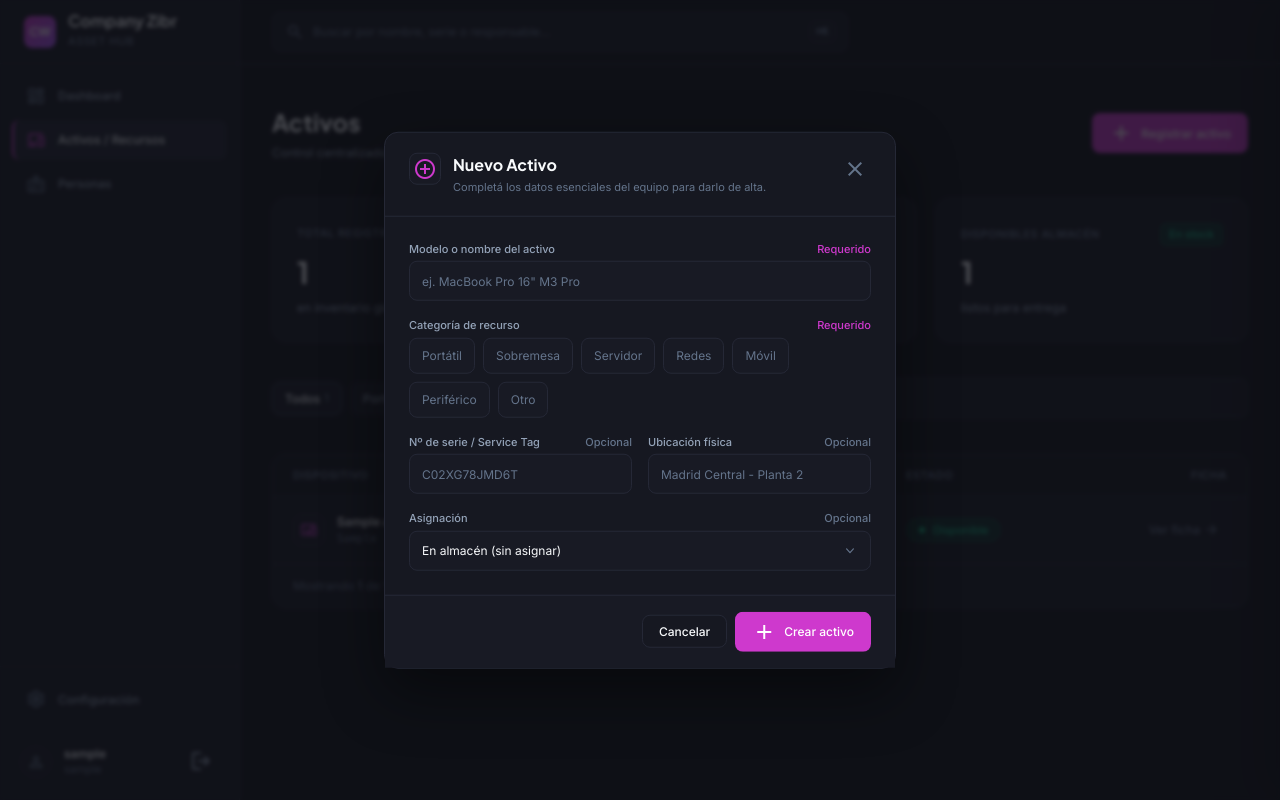
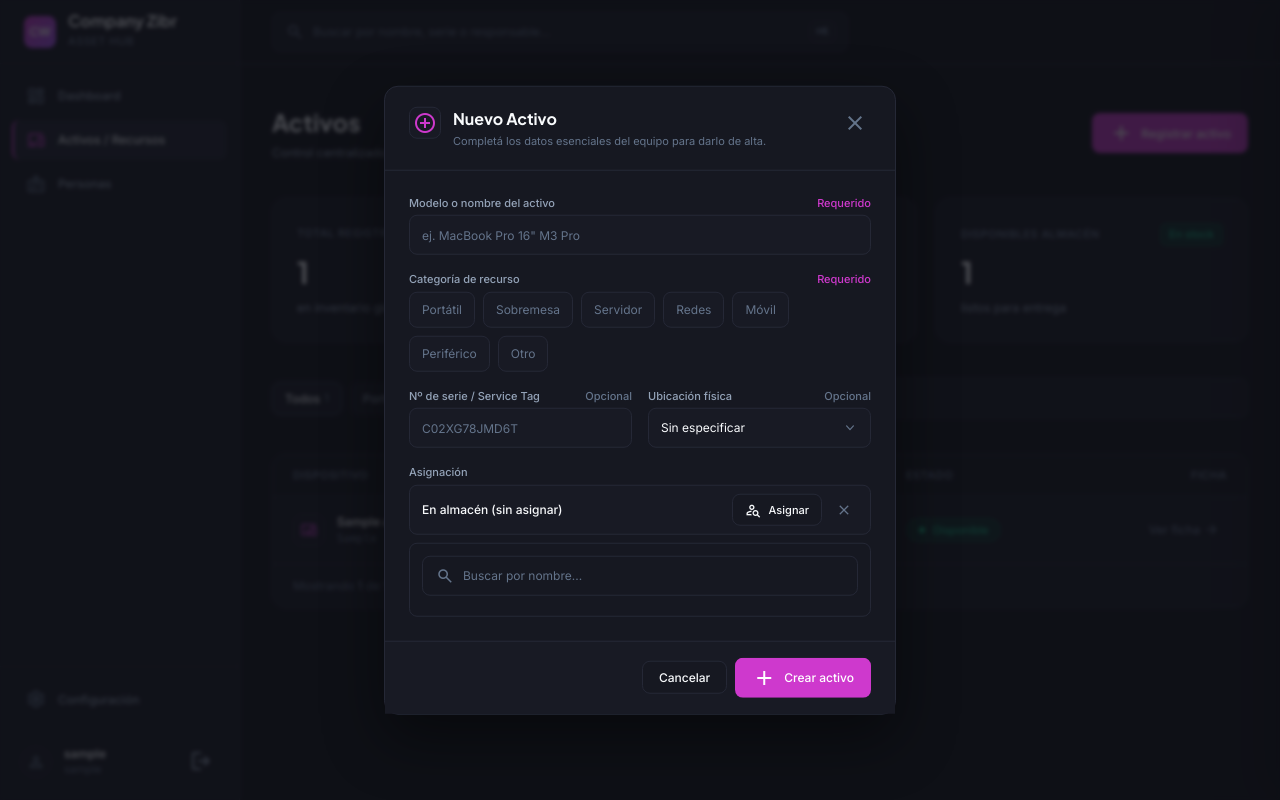
Before and after one commit to WaraYasy/AppFunt, a Flask app: page /activos?nuevo=1 in a window 1280 px wide. Run offline with Flask 3, Linux system fonts and the light colour scheme; a user stored in the database is signed in; tables that the repository leaves empty hold one stand-in row (values such as "Sample post").

Commit message:
WIP: Corregir asignar asset a personal

```diff
--- a/app/controllers/assets_controller.py
+++ b/app/controllers/assets_controller.py
@@ -6,6 +6,7 @@ from app.database import SessionLocal
 from app.forms import EditarActivoForm, NuevoActivoForm
 from app.i18n import DEFAULT_LOCALE, translate
 from app.models.assets import Asset, AssetCategoria
+from app.models.personal import PersonalUbicacion
 from app.repositories.asset_repository import AssetRepository
 from app.repositories.personal_repository import PersonalRepository
 from app.template_helpers import asset_icon, person_initials
@@ -99,12 +100,22 @@ def _choices_id_personal(personal_repo: PersonalRepository) -> list[tuple[str, s
     ]
 
 
+def _choices_ubicacion() -> list[tuple[str, str]]:
+    """Ubicación cerrada: mismas sedes que Personal (ver PersonalUbicacion),
+    para que la ubicación de un activo siempre sea una sede real y
+    consistente con las de la gente, no texto libre inventado."""
+    vacio = translate("assets.field_not_specified", _locale())
+    return [("", vacio)] + [(sede, sede) for sede in PersonalUbicacion.OPCIONES]
+
+
 def _preparar_form_nuevo(form: NuevoActivoForm, personal_repo: PersonalRepository) -> None:
     form.categoria.choices = [(categoria, categoria) for categoria in AssetCategoria.OPCIONES]
+    form.ubicacion.choices = _choices_ubicacion()
     form.id_personal.choices = _choices_id_personal(personal_repo)
 
 
 def _preparar_form_editar(form: EditarActivoForm, personal_repo: PersonalRepository) -> None:
+    form.ubicacion.choices = _choices_ubicacion()
     form.id_personal.choices = _choices_id_personal(personal_repo)
 
 
@@ -144,9 +155,20 @@ def _contexto_index(
         for categoria, label_key in CATEGORIAS_FILTRO
     ]
 
+    personal_json = [
+        {
+            "id": persona.id,
+            "nombre": f"{persona.nombre} {persona.apellido}",
+            "iniciales": person_initials(persona),
+            "departamento": persona.departamento,
+        }
+        for persona in personal_repo.get_all()
+    ]
+
     return {
         "assets": assets,
         "assets_json": [_serializar_asset(asset) for asset in assets],
+        "personal_json": personal_json,
         "total_assets": total_assets,
         "total_disponibles": total_disponibles,
         "total_asignados": total_asignados,
@@ -183,7 +205,7 @@ def crear():
                 nombre=form.nombre.data.strip(),
                 categoria=form.categoria.data,
                 numero_serie=_limpio(form.numero_serie.data),
-                ubicacion=_limpio(form.ubicacion.data),
+                ubicacion=form.ubicacion.data or None,
                 id_personal=form.id_personal.data or None,
             ),
         ):
@@ -216,7 +238,7 @@ def editar(id_asset):
             form,
             lambda: asset_repo.update(
                 asset,
-                ubicacion=_limpio(form.ubicacion.data),
+                ubicacion=form.ubicacion.data or None,
                 id_personal=form.id_personal.data or None,
                 cpu=_limpio(form.cpu.data),
                 ram=_limpio(form.ram.data),
--- a/app/forms.py
+++ b/app/forms.py
@@ -31,7 +31,7 @@ class NuevoActivoForm(FlaskForm):
     )
     categoria = RadioField(validators=[DataRequired(message="forms.error_required")])
     numero_serie = StringField(validators=[Optional(), Length(max=60)])
-    ubicacion = StringField(validators=[Optional(), Length(max=120)])
+    ubicacion = SelectField(validators=[Optional()])
     id_personal = SelectField(validators=[Optional()])
 
 
@@ -41,7 +41,7 @@ class EditarActivoForm(FlaskForm):
     (ver docstring del módulo); garantía tampoco: no aporta lo suficiente
     como para justificar el campo."""
 
-    ubicacion = StringField(validators=[Optional(), Length(max=120)])
+    ubicacion = SelectField(validators=[Optional()])
     id_personal = SelectField(validators=[Optional()])
     cpu = StringField(validators=[Optional(), Length(max=120)])
     ram = StringField(validators=[Optional(), Length(max=60)])
--- a/app/static/css/assets.css
+++ b/app/static/css/assets.css
@@ -94,3 +94,136 @@
   color: var(--color-on-surface);
   font-weight: var(--font-weight-medium);
 }
+
+/* Selector de custodio con buscador (modales Nuevo/Editar Activo) */
+.assign-picker__native {
+  display: none;
+}
+
+.assign-picker__current {
+  display: flex;
+  align-items: center;
+  justify-content: space-between;
+  gap: var(--space-3);
+  padding: var(--space-2) var(--space-3);
+  border-radius: var(--radius-md);
+  border: 1px solid var(--color-border-subtle);
+  background-color: var(--color-surface-card);
+}
+
+.assign-picker__current-label {
+  min-width: 0;
+  overflow-wrap: break-word;
+  font-size: var(--text-sm);
+  font-weight: var(--font-weight-medium);
+  color: var(--color-on-surface);
+}
+
+.assign-picker__current-actions {
+  display: flex;
+  align-items: center;
+  gap: var(--space-2);
+  flex-shrink: 0;
+}
+
+.assign-picker__assign-btn {
+  height: 2rem;
+  padding: 0 var(--space-3);
+  font-size: var(--text-xs);
+}
+
+.assign-picker__clear-btn {
+  width: 1.75rem;
+  height: 1.75rem;
+  border-radius: var(--radius-sm);
+  display: flex;
+  align-items: center;
+  justify-content: center;
+  color: var(--color-on-surface-subtle);
+  flex-shrink: 0;
+  transition:
+    color var(--transition-fast),
+    background-color var(--transition-fast);
+}
+
+.assign-picker__clear-btn:hover {
+  color: var(--color-error);
+  background-color: var(--color-error-surface);
+}
+
+.assign-picker__clear-btn .material-symbols-outlined {
+  font-size: 16px;
+}
+
+.assign-picker__panel {
+  margin-top: var(--space-2);
+  padding: var(--space-3);
+  border-radius: var(--radius-md);
+  border: 1px solid var(--color-border-subtle);
+  background-color: var(--color-surface-subtle);
+  display: flex;
+  flex-direction: column;
+  gap: var(--space-2);
+}
+
+.assign-picker__results {
+  display: flex;
+  flex-direction: column;
+  gap: var(--space-1);
+  max-height: 14rem;
+  overflow-y: auto;
+}
+
+.assign-picker__result {
+  display: flex;
+  align-items: center;
+  gap: var(--space-2);
+  padding: var(--space-2);
+  border-radius: var(--radius-sm);
+  text-align: left;
+  color: var(--color-on-surface);
+  transition: background-color var(--transition-fast);
+}
+
+.assign-picker__result:hover {
+  background-color: var(--color-surface-hover);
+}
+
+.assign-picker__result-avatar {
+  width: 1.75rem;
+  height: 1.75rem;
+  border-radius: var(--radius-full);
+  background-color: var(--color-surface-card);
+  border: 1px solid var(--color-border-subtle);
+  display: flex;
+  align-items: center;
+  justify-content: center;
+  font-size: var(--text-xs);
+  font-weight: var(--font-weight-bold);
+  color: var(--color-accent-blue);
+  flex-shrink: 0;
+}
+
+.assign-picker__result-text {
+  display: flex;
+  flex-direction: column;
+  min-width: 0;
+}
+
+.assign-picker__result-name {
+  font-size: var(--text-sm);
+  font-weight: var(--font-weight-medium);
+  overflow-wrap: break-word;
+}
+
+.assign-picker__result-meta {
+  font-size: var(--text-xs);
+  color: var(--color-on-surface-subtle);
+}
+
+.assign-picker__empty {
+  padding: var(--space-3);
+  font-size: var(--text-sm);
+  color: var(--color-on-surface-subtle);
+  text-align: center;
+}
--- a/app/static/js/assets.js
+++ b/app/static/js/assets.js
@@ -13,6 +13,8 @@ document.addEventListener("DOMContentLoaded", () => {
   const assets = JSON.parse(dataEl.textContent);
   const i18n = JSON.parse(i18nEl.textContent);
   const assetsById = Object.fromEntries(assets.map((asset) => [asset.id, asset]));
+  const personalDataEl = document.getElementById("assetsPersonalData");
+  const personal = personalDataEl ? JSON.parse(personalDataEl.textContent) : [];
 
   const rows = document.querySelectorAll(".asset-row");
   const noResultsRow = document.getElementById("noResultsRow");
@@ -43,6 +45,96 @@ document.addEventListener("DOMContentLoaded", () => {
     });
 
     return { open, close };
+  }
+
+  // --- Selector de custodio con buscador (ver macros/forms.html: campo_asignacion).
+  // El <select> nativo (`fieldId`) sigue siendo el que valida y se manda con
+  // el form; este widget solo lo maneja desde arriba. ---
+  function wireAssignPicker(fieldId, personalList) {
+    const nativeSelect = document.getElementById(fieldId);
+    const picker = document.querySelector(`.assign-picker[data-picker-for="${fieldId}"]`);
+    if (!nativeSelect || !picker) return { render: () => {}, setValue: () => {} };
+
+    const currentLabel = picker.querySelector("[data-current-label]");
+    const assignBtn = picker.querySelector("[data-assign-btn]");
+    const assignBtnLabel = picker.querySelector("[data-assign-btn-label]");
+    const clearBtn = picker.querySelector("[data-clear-btn]");
+    const panel = picker.querySelector("[data-panel]");
+    const searchInput = picker.querySelector("[data-search]");
+    const resultsEl = picker.querySelector("[data-results]");
+
+    function personaById(id) {
+      return personalList.find((persona) => persona.id === id) || null;
+    }
+
+    function render() {
+      const persona = personaById(nativeSelect.value);
+      currentLabel.textContent = persona ? persona.nombre : i18n.assignUnassignedLabel;
+      assignBtnLabel.textContent = persona ? i18n.assignChangeButton : i18n.assignButton;
+      clearBtn.hidden = !persona;
+    }
+
+    function closePanel() {
+      panel.hidden = true;
+    }
+
+    function renderResultados(query) {
+      resultsEl.replaceChildren();
+      const q = query.trim().toLowerCase();
+      const coincidencias = personalList.filter(
+        (persona) =>
+          !q || persona.nombre.toLowerCase().includes(q) || (persona.departamento || "").toLowerCase().includes(q)
+      );
+
+      if (coincidencias.length === 0) {
+        resultsEl.appendChild(el("p", "assign-picker__empty", i18n.assignNoResults));
+        return;
+      }
+
+      coincidencias.forEach((persona) => {
+        const boton = document.createElement("button");
+        boton.type = "button";
+        boton.className = "assign-picker__result";
+        boton.appendChild(el("span", "assign-picker__result-avatar", persona.iniciales));
+        const texto = el("span", "assign-picker__result-text");
+        texto.appendChild(el("span", "assign-picker__result-name", persona.nombre));
+        if (persona.departamento) texto.appendChild(el("span", "assign-picker__result-meta", persona.departamento));
+        boton.appendChild(texto);
+        boton.addEventListener("click", () => {
+          nativeSelect.value = persona.id;
+          render();
+          closePanel();
+        });
+        resultsEl.appendChild(boton);
+      });
+    }
+
+    function openPanel() {
+      panel.hidden = false;
+      searchInput.value = "";
+      renderResultados("");
+      searchInput.focus();
+    }
+
+    assignBtn.addEventListener("click", () => (panel.hidden ? openPanel() : closePanel()));
+    clearBtn.addEventListener("click", () => {
+      nativeSelect.value = "";
+      render();
+      closePanel();
+    });
+    searchInput.addEventListener("input", (event) => renderResultados(event.target.value));
+    document.addEventListener("click", (event) => {
+      if (!picker.contains(event.target)) closePanel();
+    });
+
+    render();
+    return {
+      render,
+      setValue(id) {
+        nativeSelect.value = id || "";
+        render();
+      },
+    };
   }
 
   // --- Drawer de detalle ---
@@ -165,6 +257,7 @@ document.addEventListener("DOMContentLoaded", () => {
   ]);
   const openNuevoActivoBtn = document.getElementById("openNuevoActivoBtn");
   if (openNuevoActivoBtn) openNuevoActivoBtn.addEventListener("click", nuevoActivoModal.open);
+  wireAssignPicker("id_personal", personal);
 
   // --- Modal "Editar Activo" ---
   const editarActivoModal = wireModal("editarActivoModal", "editarActivoBackdrop", [
@@ -173,7 +266,7 @@ document.addEventListener("DOMContentLoaded", () => {
   ]);
   const editarActivoForm = document.getElementById("editarActivoForm");
   const editarActivoContexto = document.getElementById("editarActivoContexto");
-  const editarIdPersonalSelect = document.getElementById("editar-id_personal");
+  const editarAsignarPicker = wireAssignPicker("editar-id_personal", personal);
 
   function setFieldValue(id, value) {
     const field = document.getElementById(id);
@@ -196,12 +289,7 @@ document.addEventListener("DOMContentLoaded", () => {
     setFieldValue("editar-ram", asset.ram);
     setFieldValue("editar-almacenamiento", asset.almacenamiento);
     setFieldValue("editar-sistema_operativo", asset.sistemaOperativo);
-
-    // El select de custodio se arma en el servidor con <option> por cada
-    // persona; acá solo elegimos la que corresponde (o "" = sin asignar).
-    if (editarIdPersonalSelect) {
-      editarIdPersonalSelect.value = asset.idPersonal || "";
-    }
+    editarAsignarPicker.setValue(asset.idPersonal);
 
     editarActivoModal.open();
   }
--- a/app/templates/assets.html
+++ b/app/templates/assets.html
@@ -1,5 +1,5 @@
 {% extends "base.html" %}
-{% from "macros/forms.html" import campo_texto, campo_select, campo_chips with context %}
+{% from "macros/forms.html" import campo_texto, campo_select, campo_chips, campo_asignacion with context %}
 
 {% block title %}{{ t('assets.title') }} · {{ t('brand.name') }}{% endblock %}
 
@@ -286,9 +286,9 @@
       {{ campo_chips(form.categoria, t('assets.modal_field_category'), requerido=True) }}
       <div class="field-grid">
         {{ campo_texto(form.numero_serie, t('assets.modal_field_serial'), placeholder="C02XG78JMD6T") }}
-        {{ campo_texto(form.ubicacion, t('assets.modal_field_location'), placeholder="Madrid Central - Planta 2") }}
+        {{ campo_select(form.ubicacion, t('assets.modal_field_location')) }}
       </div>
-      {{ campo_select(form.id_personal, t('assets.modal_field_assignment')) }}
+      {{ campo_asignacion(form.id_personal, t('assets.modal_field_assignment')) }}
     </div>
     <div class="modal__footer">
       <button type="button" class="btn btn-pill" id="cancelNuevoActivoBtn">{{ t('forms.cancel') }}</button>
@@ -331,8 +331,8 @@
       </button>
     </div>
     <div class="modal__body">
-      {{ campo_select(form_editar.id_personal, t('assets.modal_field_assignment')) }}
-      {{ campo_texto(form_editar.ubicacion, t('assets.modal_field_location'), placeholder="Madrid Central - Planta 2") }}
+      {{ campo_asignacion(form_editar.id_personal, t('assets.modal_field_assignment')) }}
+      {{ campo_select(form_editar.ubicacion, t('assets.modal_field_location')) }}
       <div class="field-grid">
         {{ campo_texto(form_editar.cpu, t('assets.modal_field_cpu')) }}
         {{ campo_texto(form_editar.ram, t('assets.modal_field_ram')) }}
@@ -381,6 +381,7 @@
 </div>
 
 <script type="application/json" id="assetsData">{{ assets_json | tojson }}</script>
+<script type="application/json" id="assetsPersonalData">{{ personal_json | tojson }}</script>
 <script type="application/json" id="assetsI18n">
   {{
     {
@@ -390,6 +391,10 @@
       "drawerNoCustodian": t('assets.drawer_no_custodian'),
       "drawerNoData": t('assets.drawer_no_data'),
       "deleteConfirmBody": t('assets.delete_confirm_body'),
+      "assignUnassignedLabel": t('assets.modal_field_assignment_empty'),
+      "assignButton": t('assets.assign_button'),
+      "assignChangeButton": t('assets.assign_change_button'),
+      "assignNoResults": t('assets.assign_no_results'),
     } | tojson
   }}
 </script>
--- a/app/templates/macros/forms.html
+++ b/app/templates/macros/forms.html
@@ -30,6 +30,50 @@
 </div>
 {% endmacro %}
 
+{% macro campo_asignacion(field, label) %}
+{# Selector de custodio con buscador: `field` (id_personal) es un SelectField
+   común de WTForms -queda oculto pero es el que valida y se envía con el
+   form-, y encima se dibuja un widget de búsqueda en JS (ver assets.js:
+   wireAssignPicker) que lo maneja. Sin JS, sigue existiendo el <select>
+   nativo, así que el form no queda inutilizable. #}
+<div class="field {{ 'field--invalid' if field.errors else '' }}">
+  <div class="field__label-row">
+    <label class="field__label" for="{{ field.id }}">{{ label }}</label>
+  </div>
+  {{ field(class_="assign-picker__native") }}
+  <div class="assign-picker" data-picker-for="{{ field.id }}">
+    <div class="assign-picker__current">
+      <span class="assign-picker__current-label" data-current-label></span>
+      <div class="assign-picker__current-actions">
+        <button type="button" class="btn btn-pill assign-picker__assign-btn" data-assign-btn>
+          <span class="material-symbols-outlined" style="font-size: 16px;">person_search</span>
+          <span data-assign-btn-label></span>
+        </button>
+        <button
+          type="button"
+          class="assign-picker__clear-btn"
+          data-clear-btn
+          hidden
+          aria-label="{{ t('assets.assign_clear_button') }}"
+        >
+          <span class="material-symbols-outlined">close</span>
+        </button>
+      </div>
+    </div>
+    <div class="assign-picker__panel" data-panel hidden>
+      <div class="search-field assign-picker__search">
+        <span class="material-symbols-outlined search-field__icon">search</span>
+        <input type="text" class="search-field__input" data-search placeholder="{{ t('assets.assign_search_placeholder') }}" />
+      </div>
+      <div class="assign-picker__results" data-results></div>
+    </div>
+  </div>
+  {% if field.errors %}
+  <span class="field__error">{{ t(field.errors[0]) }}</span>
+  {% endif %}
+</div>
+{% endmacro %}
+
 {% macro campo_chips(field, label, requerido=False) %}
 <div class="field {{ 'field--invalid' if field.errors else '' }}">
   <div class="field__label-row">
--- a/app/translations/en.json
+++ b/app/translations/en.json
@@ -123,6 +123,12 @@
     "modal_field_location": "Physical location",
     "modal_field_assignment": "Assignment",
     "modal_field_assignment_empty": "In storage (unassigned)",
+    "field_not_specified": "Not specified",
+    "assign_button": "Assign",
+    "assign_change_button": "Change",
+    "assign_clear_button": "Unassign",
+    "assign_search_placeholder": "Search by name...",
+    "assign_no_results": "No people found.",
     "modal_submit": "Create asset",
     "error_duplicate_serial": "An asset with this serial number is already registered.",
     "flash_created": "Asset created successfully.",
--- a/app/translations/es.json
+++ b/app/translations/es.json
@@ -123,6 +123,12 @@
     "modal_field_location": "Ubicación física",
     "modal_field_assignment": "Asignación",
     "modal_field_assignment_empty": "En almacén (sin asignar)",
+    "field_not_specified": "Sin especificar",
+    "assign_button": "Asignar",
+    "assign_change_button": "Cambiar",
+    "assign_clear_button": "Quitar asignación",
+    "assign_search_placeholder": "Buscar por nombre...",
+    "assign_no_results": "No se encontraron personas.",
     "modal_submit": "Crear activo",
     "error_duplicate_serial": "Ya hay un activo registrado con este número de serie.",
     "flash_created": "Activo creado correctamente.",
```
Also changed, not shown: app/models/assets.py (+7 -1 lines).
